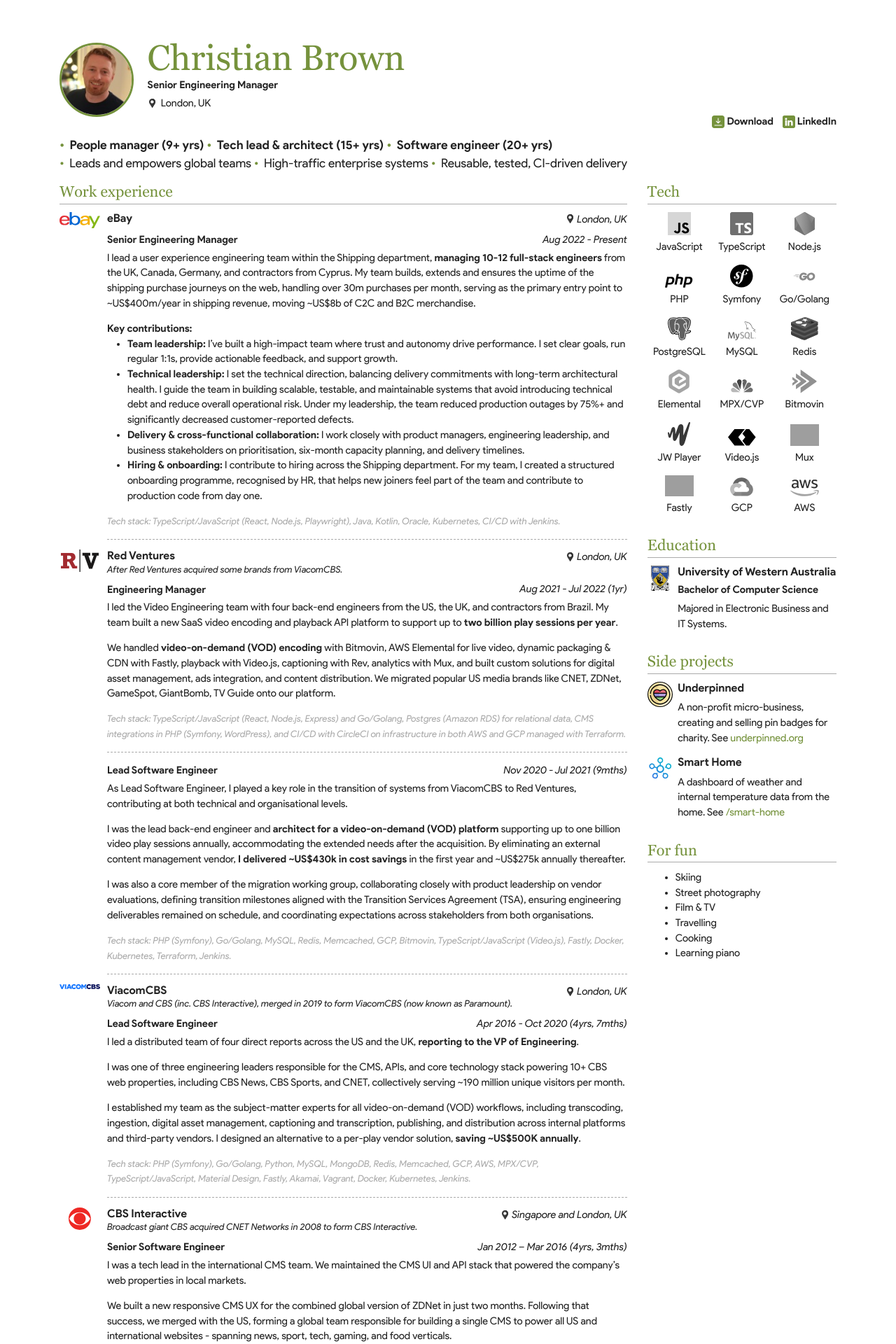
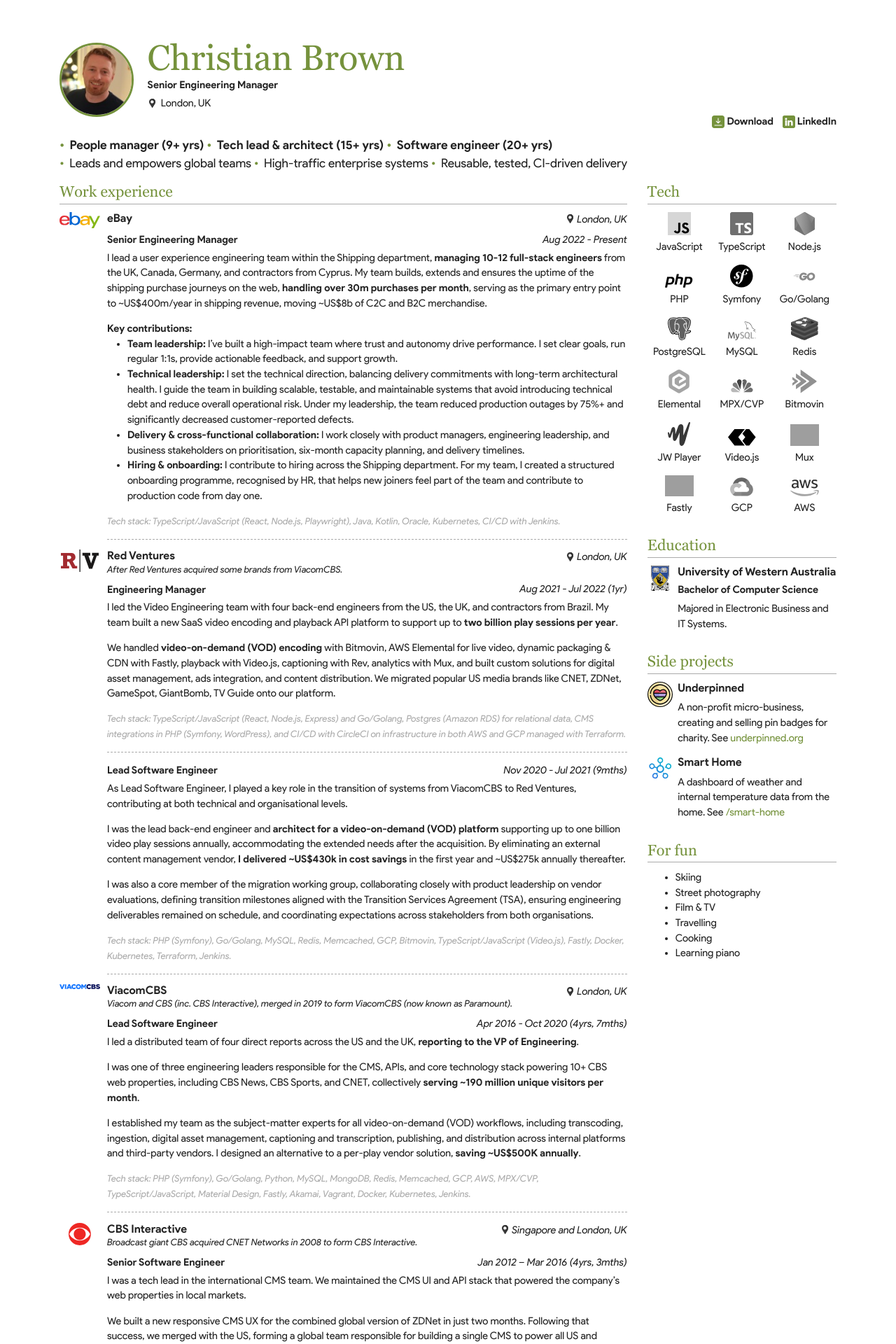
Before and after one commit to christianjbrown/christianbrown.uk, a Jekyll site: the page built from index.html, in a window 1280 px wide. Shown: the top 1920 px of the page at 70% size. Built offline with Jekyll 4.4.1, drawn with Linux system fonts in a browser that asks for light colours; some of the changed text lies outside the part shown; grey boxes are pictures that could not be loaded.

Commit message:
Add bold link styling in cv.scss and tweak experience wording

```diff
--- a/assets/css/cv.scss
+++ b/assets/css/cv.scss
@@ -139,9 +139,16 @@
                                         em {
                                             a {
                                                 color: $colour-grayscale-1;
+                                                font-weight: normal;
                                             }
                                             font-size: 0.9em;
                                             color: $colour-grayscale-1;
+                                        }
+                                        strong {
+                                            a {
+                                                font-weight: bold;
+                                            }
+                                            font-weight: bold;
                                         }
                                         a {
                                             font-weight: normal;
```
Also changed, not shown: _work_experience/2012-01-cbsi-senior.md (+1 -1 lines), _work_experience/2022-08-ebay-snr-eng-mgr.md (+1 -1 lines).
